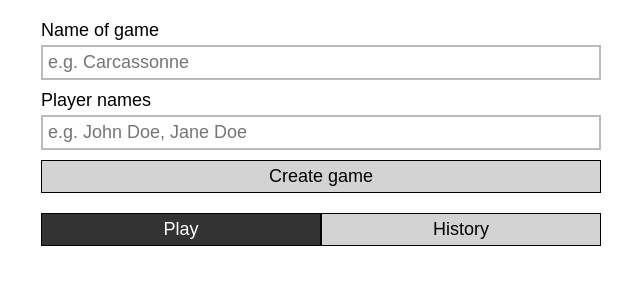
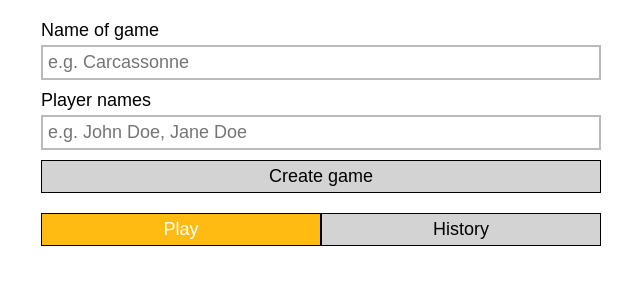
Before and after one commit to mndys/broken-scorekeeper, a React (Create React App) app: page / in a window 1280 px wide. Shown: the top 300 px of the page, without its empty margins (319-959 px from the left). Built offline with nearby package versions, Linux system fonts and the light colour scheme.

Commit message:
Do npmi and npmi uuid

```diff
--- a/package.json
+++ b/package.json
@@ -10,6 +10,7 @@
     "react": "^17.0.1",
     "react-dom": "^17.0.1",
     "react-scripts": "^2.0.5",
+    "uuid": "^3.4.0",
     "web-vitals": "^1.1.0"
   },
   "scripts": {
--- a/src/components/Button.js
+++ b/src/components/Button.js
@@ -1,7 +1,7 @@
 import styled from 'styled-components/macro'
 
 export default styled.button`
-  background-color: ${props => (props.isActive ? '#333' : 'lightgray')};
+  background-color: ${props => (props.isActive ? '#fb1' : 'lightgray')};
   ${props => props.isActive && 'color: white;'}
   border: 1px solid black;
   width: 100%;
```
Also changed, not shown: 1 other file (tests, documents, lock files or other folders).
